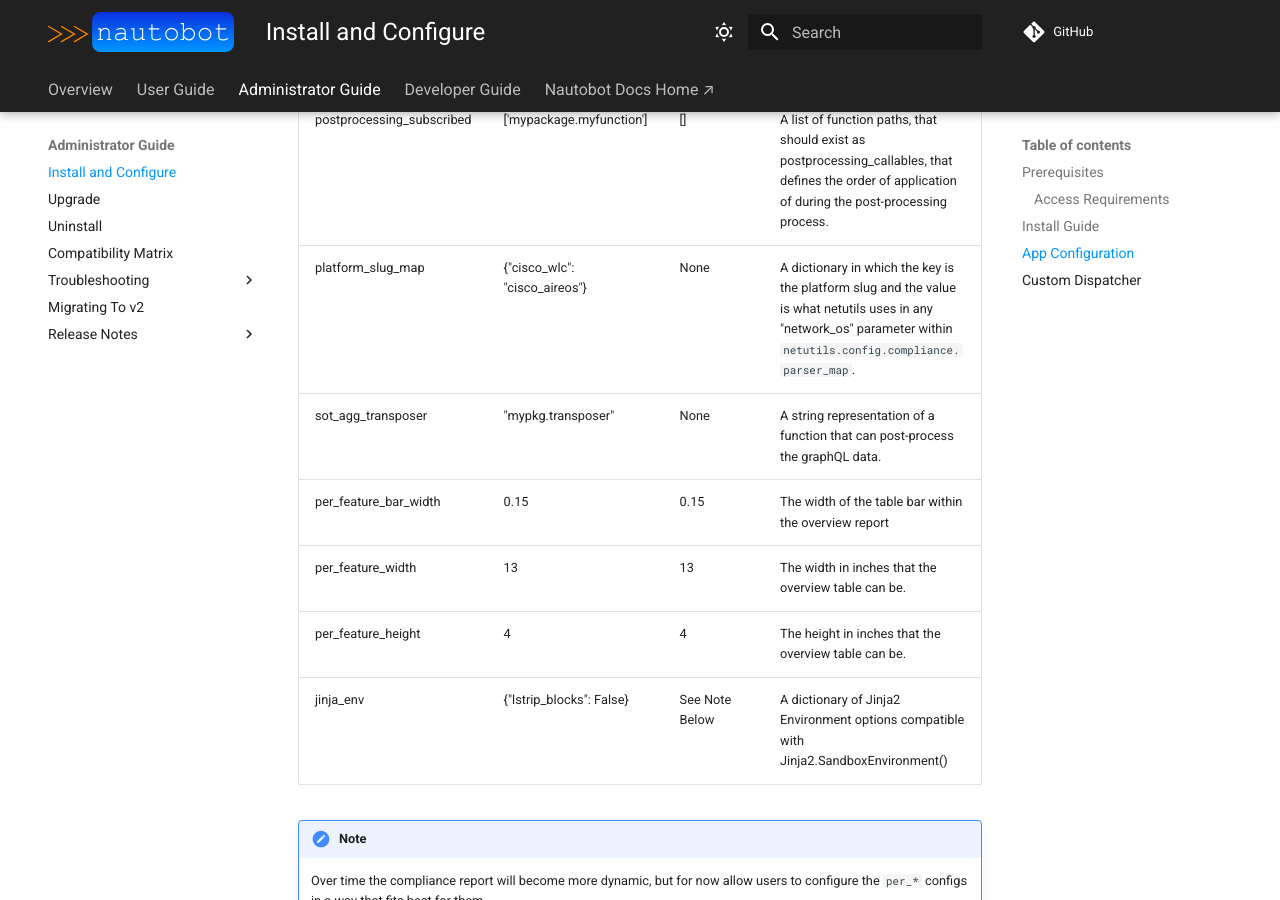
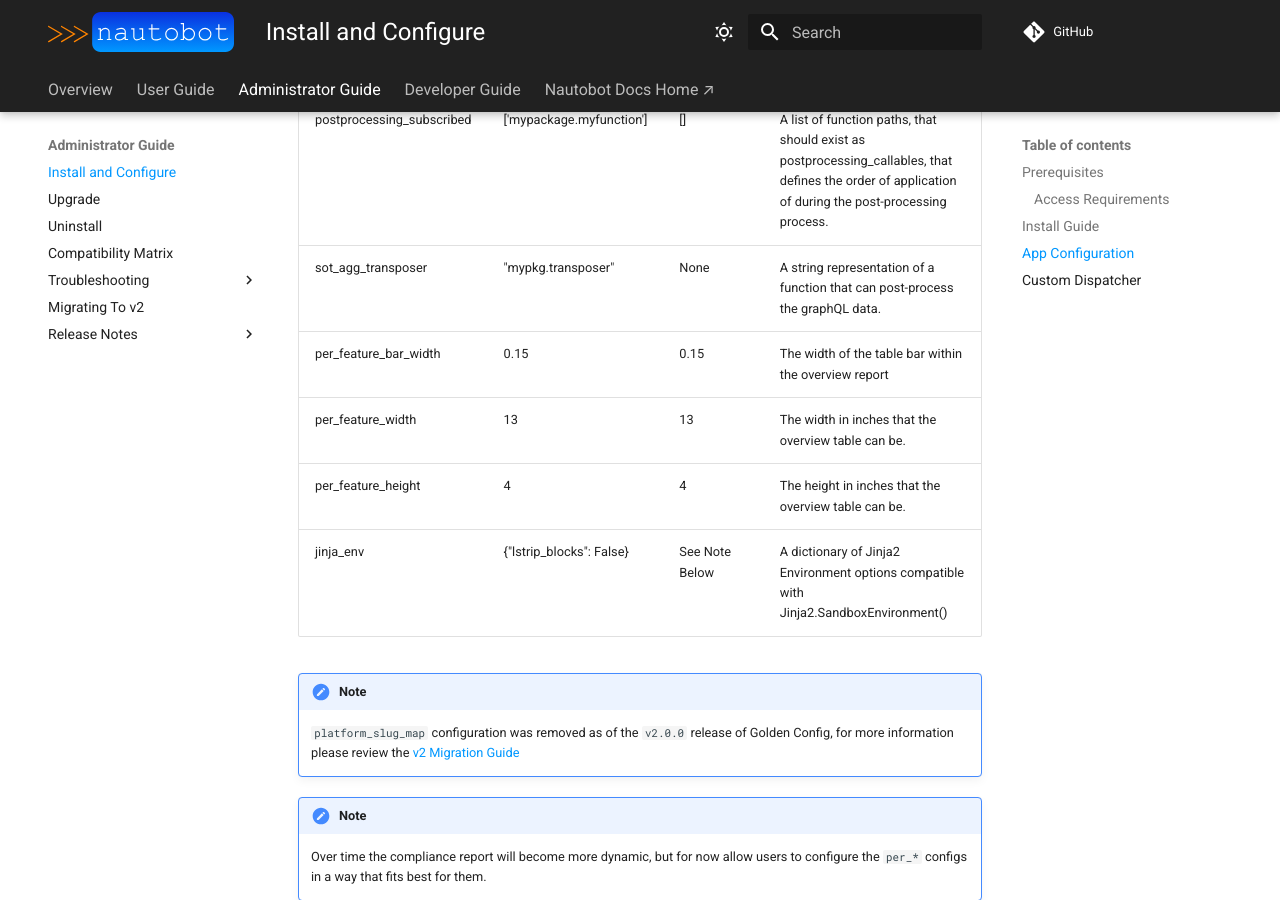
Before and after one commit to nautobot/nautobot-app-golden-config, an MkDocs documentation site: the page built from docs/admin/install.md, in a window 1280 px wide and 900 px high, scrolled down 3585 px. Built offline with MkDocs 1.6.1 and Material for MkDocs 9.7.7, drawn with Linux system fonts in a browser that asks for light colours; comment, search, counter and statistics services are not loaded.

Commit message:
Closes: #699 - Remove stale reference to

```diff
--- a/docs/admin/install.md
+++ b/docs/admin/install.md
@@ -109,12 +109,14 @@ The app behavior can be controlled with the following list of settings:
 | default_deploy_status     | "Not Approved"                | "Not Approved" | A string that will be the name of the status you want as the default when create new config plans, you MUST create the status yourself before starting the app.     |
 | postprocessing_callables  | ['mypackage.myfunction']      | []      | A list of function paths, in dotted format, that are appended to the available methods for post-processing the intended configuration, for instance, the `render_secrets`. |
 | postprocessing_subscribed | ['mypackage.myfunction']      | []      | A list of function paths, that should exist as postprocessing_callables, that defines the order of application of during the post-processing process.                      |
-| platform_slug_map         | {"cisco_wlc": "cisco_aireos"} | None    | A dictionary in which the key is the platform slug and the value is what netutils uses in any "network_os" parameter within `netutils.config.compliance.parser_map`.       |
 | sot_agg_transposer        | "mypkg.transposer"            | None    | A string representation of a function that can post-process the graphQL data.                                                                                              |
 | per_feature_bar_width     | 0.15                          | 0.15    | The width of the table bar within the overview report                                                                                                                      |
 | per_feature_width         | 13                            | 13      | The width in inches that the overview table can be.                                                                                                                        |
 | per_feature_height        | 4                             | 4       | The height in inches that the overview table can be.                                                                                                                       |
 | jinja_env | {"lstrip_blocks": False} | See Note Below | A dictionary of Jinja2 Environment options compatible with Jinja2.SandboxEnvironment() |
+
+!!! note
+    `platform_slug_map` configuration was removed as of the `v2.0.0` release of Golden Config, for more information please review the [v2 Migration Guide](./migrating_to_v2.md)
 
 !!! note
     Over time the compliance report will become more dynamic, but for now allow users to configure the `per_*` configs in a way that fits best for them.
```
